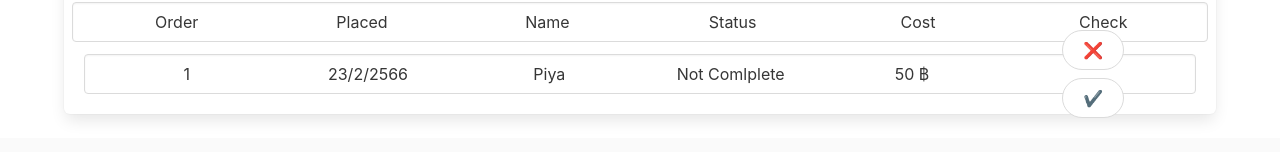
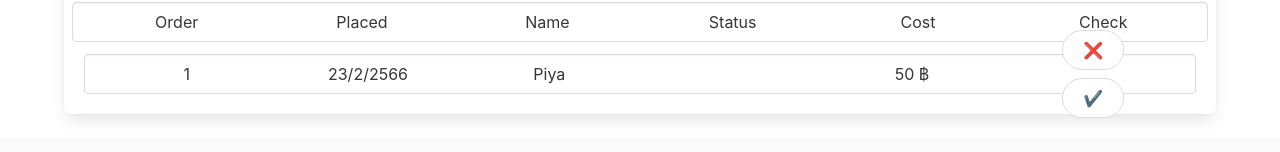
Before and after one commit to PiyaChaiyanit/Moo-Waan, a Vue app: page /history in a window 1280 px wide. Shown: the part 162-314 px from the top of the page. Built offline with nearby package versions, Linux system fonts and the light colour scheme.

Commit message:
Update History

```diff
--- a/src/components/HistoryPage.vue
+++ b/src/components/HistoryPage.vue
@@ -35,17 +35,17 @@
                     <p>Piya</p>
                 </div>
                 <div class="column">
-                    <p>Not Comlplete</p>
+                    <p>{{status}}</p>
                 </div>
                 <div class="column">
                     <p>50 ฿</p>
                 </div>
                 <div class="column">
                     <div class="column">
-                        <div class="button is-rounded m-1">
+                        <div class="button is-rounded m-1" @click="status = 'Not Complete'">
                             ❌
                         </div>
-                        <div class="button is-rounded m-1">
+                        <div class="button is-rounded m-1" @click="status = 'Complete'">
                             ✔️
                         </div>
                     </div>
@@ -60,6 +60,11 @@ export default {
     name: 'HistoryPage',
     props: {
         msg: String
+    },
+    data() {
+        return {
+            status: ''
+        }
     }
 }
 </script>
```
